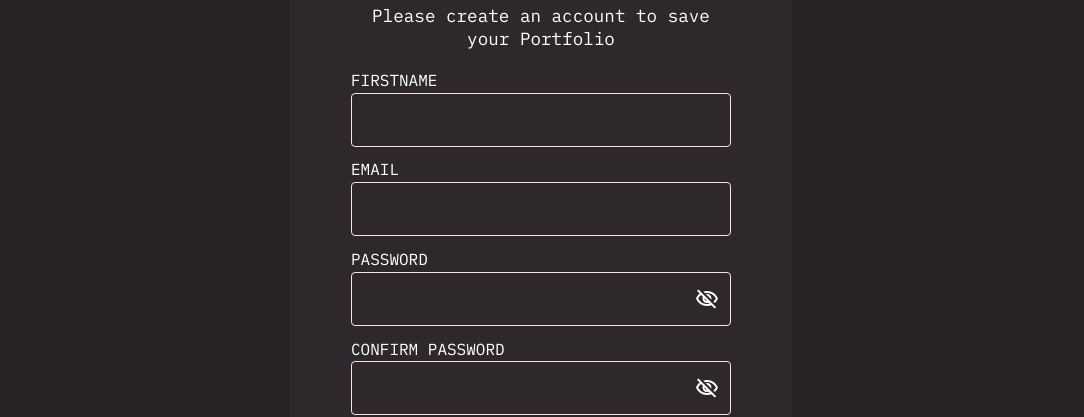
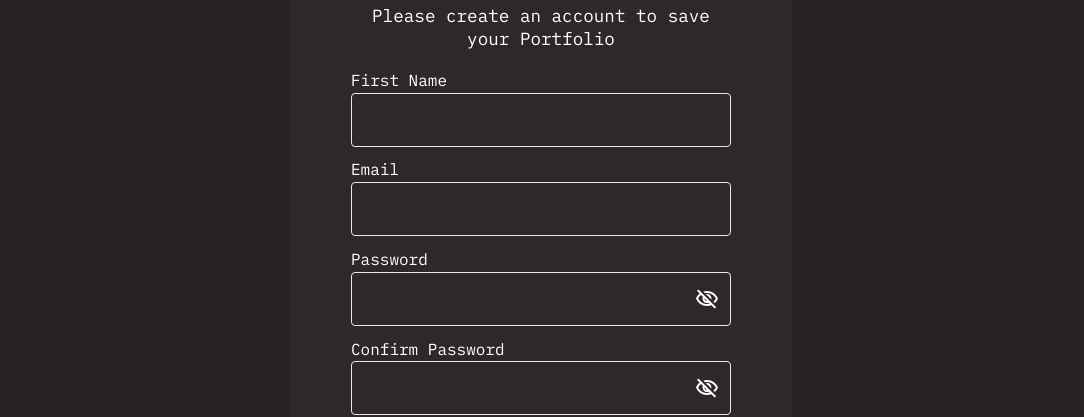
Before and after one commit to JonoMitter/portfolio-tracker, a React (Create React App) app in the folder frontend/: page /signup in a window 1280 px wide. Shown: the part 177-594 px from the top of the page, without its empty margins (99-1183 px from the left). Built offline with nearby package versions, Linux system fonts and the light colour scheme; no server answers.

Commit message:
changed labels to lowercase

```diff
--- a/frontend/src/pages/components/LoginForm.tsx
+++ b/frontend/src/pages/components/LoginForm.tsx
@@ -99,7 +99,7 @@ const LoginForm = (props: { setUser: (user: GetUserResponse) => void }) => {
       <br></br>
       <form onSubmit={submitForm}>
         <div className="input-container">
-          <label htmlFor="email">EMAIL</label>
+          <label htmlFor="email">Email</label>
           <input
             id="email-input"
             className="input"
@@ -111,7 +111,7 @@ const LoginForm = (props: { setUser: (user: GetUserResponse) => void }) => {
           <p id="email-error" className="form-error"></p>
         </div>
 
-        <PASSWORD_INPUT label="PASSWORD" setValue={setPassword} serverErrorDetails={passwordErrorDetails} />
+        <PASSWORD_INPUT label="Password" setValue={setPassword} serverErrorDetails={passwordErrorDetails} />
 
         <input type="submit" value="LOGIN" className="form-button login-button" />
       </form >
--- a/frontend/src/pages/components/SignUpForm.tsx
+++ b/frontend/src/pages/components/SignUpForm.tsx
@@ -268,7 +268,7 @@ const SignUpForm = () => {
 
       <form onSubmit={submit}>
         <div className="input-container">
-          <label htmlFor="">FIRSTNAME</label>
+          <label htmlFor="">First Name</label>
           <input id="name-input" className="input" name="name" required
             onChange={e => onNameChange(e.target.value)}
             onBlur={e => onNameChange(e.target.value)}
@@ -277,7 +277,7 @@ const SignUpForm = () => {
         </div>
 
         <div className="input-container">
-          <label htmlFor="email">EMAIL</label>
+          <label htmlFor="email">Email</label>
           <input type="email" id="email-input" className="input" name="email" required
             onChange={e => onEmailChange(e.target.value)}
             onBlur={e => validateEmail(e.target.value)}
@@ -285,8 +285,8 @@ const SignUpForm = () => {
           <p id="email-error" className="form-error"></p>
         </div>
 
-        <FormPasswordInput label="PASSWORD" setValue={setPassword} clientErrorDetails={passwordErrors} />
-        <FormPasswordInput label="CONFIRM PASSWORD" setValue={setPasswordConfirm} clientErrorDetails={passwordConfirmErrors} />
+        <FormPasswordInput label="Password" setValue={setPassword} clientErrorDetails={passwordErrors} />
+        <FormPasswordInput label="Confirm Password" setValue={setPasswordConfirm} clientErrorDetails={passwordConfirmErrors} />
 
         <button type="submit" className="form-button signup-button">SIGN UP</button>
       </form>
```
